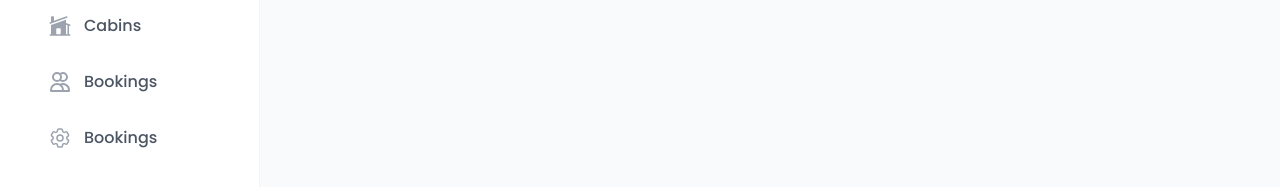
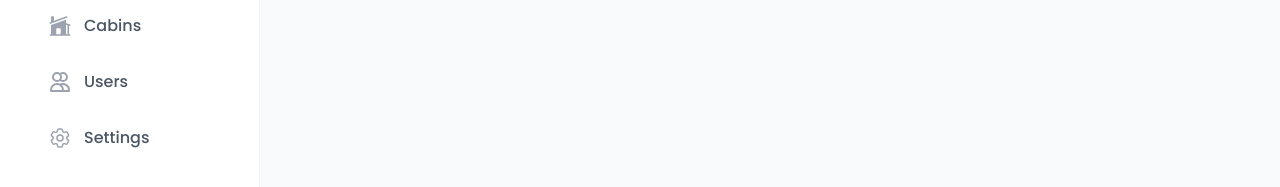
Before and after one commit to filipivanovic/wild-oasis, a React (Vite) app: page /dashboard in a window 1280 px wide. Shown: the part 277-464 px from the top of the page. Built offline with nearby package versions, Linux system fonts and the light colour scheme; a web font is replaced by a local one.

Commit message:
Fix navigation labels: update "Bookings" to "Users" and "Settings" in `MainNav`.

```diff
--- a/src/ui/MainNav.jsx
+++ b/src/ui/MainNav.jsx
@@ -78,13 +78,13 @@ const MainNav = () => {
         <li>
           <StyledNavLink to="/users">
             <HiOutlineUsers />
-            <span>Bookings</span>
+            <span>Users</span>
           </StyledNavLink>
         </li>
         <li>
           <StyledNavLink to="/settings">
             <HiOutlineCog6Tooth />
-            <span>Bookings</span>
+            <span>Settings</span>
           </StyledNavLink>
         </li>
       </NavList>
```
